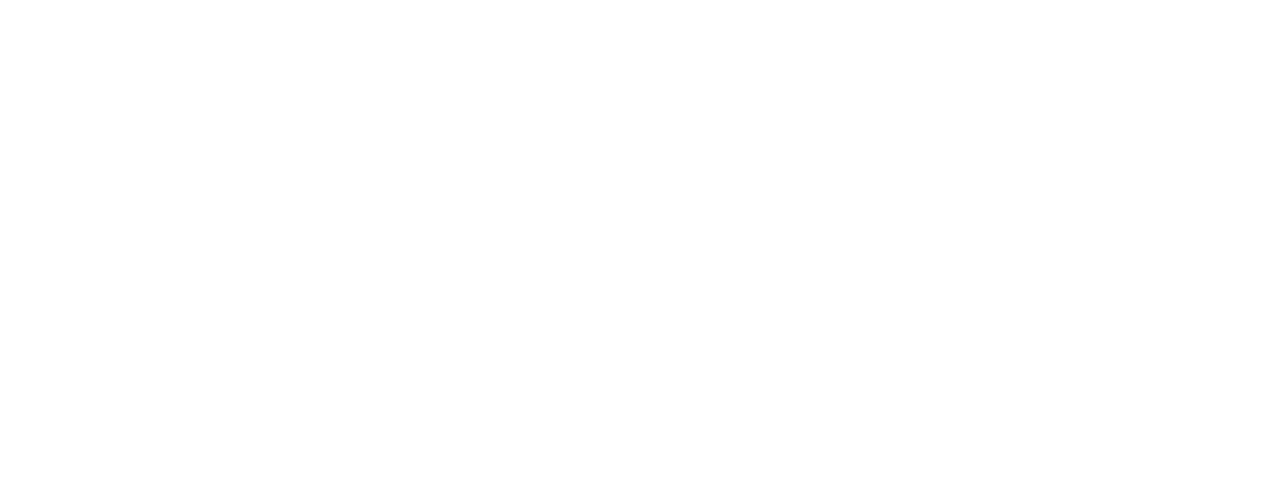
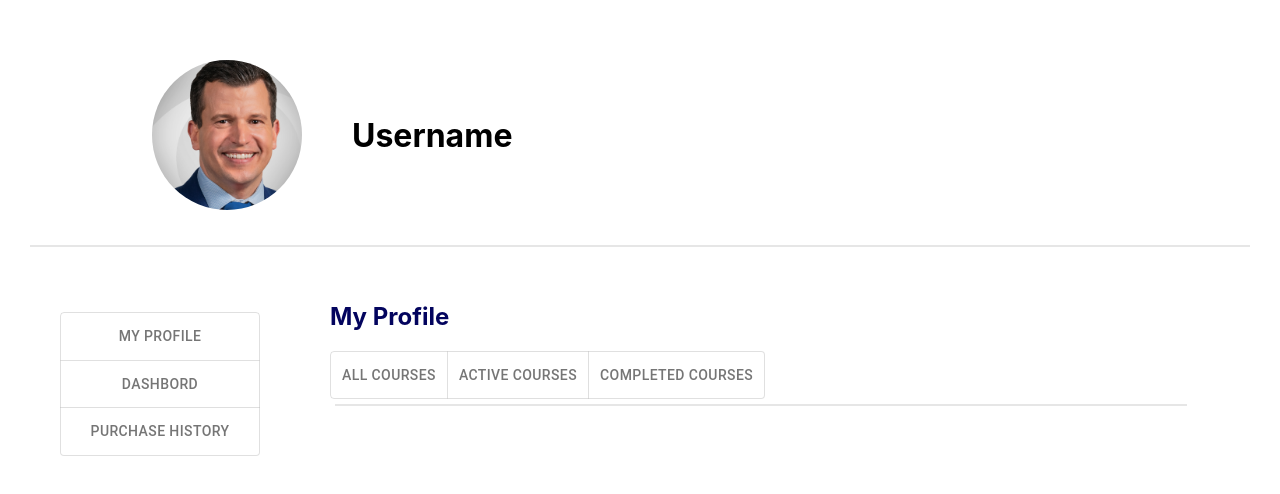
Before and after one commit to Sorawit-Kwanmuk/group-project-front-end, a React (Create React App) app: page / in a window 1280 px wide. Shown: the top 494 px of the page. Built offline with nearby package versions, Linux system fonts and the light colour scheme.

Commit message:
my Profile first commit

```diff
--- a/src/App.js
+++ b/src/App.js
@@ -1,7 +1,12 @@
 import './App.css';
+import MyProfile from './components/MyProfile';
 
 function App() {
-  return <></>;
+  return (
+    <>
+      <MyProfile />
+    </>
+  );
 }
 
 export default App;
--- /dev/null
+++ b/src/components/ChangeDetail/DashBoard/DashBoard.js
@@ -0,0 +1,39 @@
+import './styleDashBoard.css';
+import ToggleButton from '@mui/material/ToggleButton';
+import ToggleButtonGroup from '@mui/material/ToggleButtonGroup';
+import { useState } from 'react';
+function DashBoard() {
+  const [alignment, setAlignment] = useState('left');
+  const handleAlignment = (event, newAlignment) => {
+    if (newAlignment !== null) {
+      setAlignment(newAlignment);
+    }
+  };
+  return (
+    <>
+      <div>
+        <div>
+          <ToggleButtonGroup
+            value={alignment}
+            exclusive
+            onChange={handleAlignment}
+            aria-label='text alignment'>
+            <ToggleButton value='1' aria-label='left aligned'>
+              All Courses
+            </ToggleButton>
+            <ToggleButton value='2' aria-label='centered'>
+              Active Courses
+            </ToggleButton>
+            <ToggleButton value='3' aria-label='right aligned'>
+              Completed Courses
+            </ToggleButton>
+          </ToggleButtonGroup>
+        </div>
+        <div className='grayLine'></div>
+        <div></div>
+      </div>
+    </>
+  );
+}
+
+export default DashBoard;
--- /dev/null
+++ b/src/components/ChangeDetail/DashBoard/styleDashBoard.css
@@ -0,0 +1,20 @@
+.divDashBoardH3P {
+    display: flex;
+    flex-direction: row;
+    color: #03045E;
+
+}
+
+.divDashBoardH3 {
+    font-size: 16px;
+    margin-right: 10px;
+    width: 200px;
+}
+
+.grayLine {
+    background-color: #E6E6E6;
+    margin: 5px;
+    height: 2px;
+    width: 100%;
+
+}
--- /dev/null
+++ b/src/components/ChangeDetail/MyProfileDetail/MyProfileDetail.js
@@ -0,0 +1,33 @@
+import './styleMyProfileDetail.css';
+function MyProfileDetail() {
+  return (
+    <>
+      <div className='divMyProfileH3P'>
+        <h3 className='divMyProfileH3'>Registration Date: </h3>
+        <p>Tue 08 Jun 2021,09:26:25</p>
+      </div>
+      <div className='divMyProfileH3P'>
+        <h3 className='divMyProfileH3'>Full Name: </h3>
+        <p>John Doe</p>
+      </div>
+      <div className='divMyProfileH3P'>
+        <h3 className='divMyProfileH3'>Birth Date: </h3>
+        <p>17-12-1996</p>
+      </div>
+      <div className='divMyProfileH3P'>
+        <h3 className='divMyProfileH3'>Username: </h3>
+        <p>John_Doe</p>
+      </div>
+      <div className='divMyProfileH3P'>
+        <h3 className='divMyProfileH3'>Email: </h3>
+        <p>John_Doe@email.com</p>
+      </div>
+      <div className='divMyProfileH3P'>
+        <h3 className='divMyProfileH3'>Phone Number: </h3>
+        <p>0899999999</p>
+      </div>
+    </>
+  );
+}
+
+export default MyProfileDetail;
--- /dev/null
+++ b/src/components/ChangeDetail/MyProfileDetail/styleMyProfileDetail.css
@@ -0,0 +1,12 @@
+.divMyProfileH3P {
+    display: flex;
+    flex-direction: row;
+    color: #03045E;
+
+}
+
+.divMyProfileH3 {
+    font-size: 16px;
+    margin-right: 10px;
+    width: 200px;
+}
--- /dev/null
+++ b/src/components/ChangeDetail/PurchaseHistory/PurchaseHistory.js
@@ -0,0 +1,5 @@
+function PurchaseHistory() {
+  return <div></div>;
+}
+
+export default PurchaseHistory;
--- /dev/null
+++ b/src/components/MyProfile.js
@@ -0,0 +1,71 @@
+import './styleMyProfile.css';
+import Avatar from '@mui/material/Avatar';
+import John from '../public/images/john.jpg';
+import { imageConfig, ToggleButtonConfig } from './muiConfig';
+import { useState } from 'react';
+import ToggleButton from '@mui/material/ToggleButton';
+import ToggleButtonGroup from '@mui/material/ToggleButtonGroup';
+import Dashboard from './ChangeDetail/DashBoard/DashBoard';
+import MyProfileDetail from './ChangeDetail/MyProfileDetail/MyProfileDetail';
+import PurchaseHistory from './ChangeDetail/PurchaseHistory/PurchaseHistory';
+function MyProfile() {
+  const [image, setImage] = useState({ profileImage: '' });
+
+  console.log(image);
+  const [alignment, setAlignment] = useState('web');
+
+  const handleChange = (event, newAlignment) => {
+    setAlignment(newAlignment);
+  };
+  return (
+    <>
+      <div className='MyProfileConTroller'>
+        <div className='MyProfileTop'>
+          <Avatar
+            className='MyProfileAvatar'
+            alt='Remy Sharp'
+            src={John}
+            sx={imageConfig}
+            onClick={() => {
+              setImage({ profileImage: John });
+            }}
+          />
+          <h1 className='MyProfileH1'>Username</h1>
+        </div>
+        <div className='grayLine'></div>
+      </div>
+      <div className='divMyProfileBottom'>
+        <div className='divButtonList'>
+          <ToggleButtonGroup
+            orientation='vertical'
+            color='primary'
+            value={alignment}
+            exclusive
+            onChange={handleChange}>
+            <ToggleButton value='1' sx={ToggleButtonConfig}>
+              My Profile
+            </ToggleButton>
+            <ToggleButton value='2' sx={ToggleButtonConfig}>
+              Dashbord
+            </ToggleButton>
+            <ToggleButton value='3' sx={ToggleButtonConfig}>
+              Purchase History
+            </ToggleButton>
+          </ToggleButtonGroup>
+        </div>
+        <div className='divMyProfileDetailController'>
+          <div className='divMyProfileH2'>
+            <h2>My Profile</h2>
+          </div>
+          <div className='divChangeDetail'>
+            {/* <MyProfileDetail /> */}
+            <Dashboard />
+            <PurchaseHistory />
+          </div>
+        </div>
+      </div>
+    </>
+  );
+}
+
+export default MyProfile;
--- /dev/null
+++ b/src/components/muiConfig.js
@@ -0,0 +1,8 @@
+const imageConfig = {
+  width: 150,
+  height: 150,
+};
+const ToggleButtonConfig = {
+  width: '200px',
+};
+export { imageConfig, ToggleButtonConfig };
--- /dev/null
+++ b/src/components/styleMyProfile.css
@@ -0,0 +1,65 @@
+.MyProfileTop {
+    margin: auto;
+    display: flex;
+    flex-direction: row;
+    align-items: center;
+    margin: 30px;
+    width: 80%;
+
+}
+
+.divMyProfileBottom {
+    margin: auto;
+    display: flex;
+    flex-direction: row;
+    align-items: top;
+    margin: 30px;
+    width: 90%;
+
+}
+
+.MyProfileAvatar {
+    cursor: pointer;
+}
+
+.MyProfileH1 {
+    margin: auto;
+    margin-left: 50px;
+}
+
+.grayLine {
+    margin: auto;
+    background-color: rgb(179, 176, 176);
+    width: 80%;
+    height: 1px;
+}
+
+.MyProfileConTroller {
+    display: flex;
+    flex-direction: column;
+    justify-content: center;
+    align-items: center;
+    margin: 30px;
+}
+
+.divButtonList {
+    margin: 30px;
+}
+
+.divMyProfileDetailController {
+    display: flex;
+    flex-direction: column;
+    align-items: flex-start;
+    margin-left: 40px;
+    width: 100%;
+}
+
+.divMyProfileH2 {
+    margin: 0px;
+    padding: 0px;
+    color: #03045E;
+}
+
+.divChangeDetail {
+    width: 100%;
+}
```
Also changed, not shown: src/components/ChangeDetail/DashBoard/CoursesCardStatus/CoursesStatus.js (added, +14 -0 lines), src/components/ChangeDetail/DashBoard/CoursesCardStatus/styleCoursesStatus.css (added), src/components/ChangeDetail/PurchaseHistory/stylePurchaseHistory.css (added), src/public/images/course.png (added), src/public/images/john.jpg (added).
